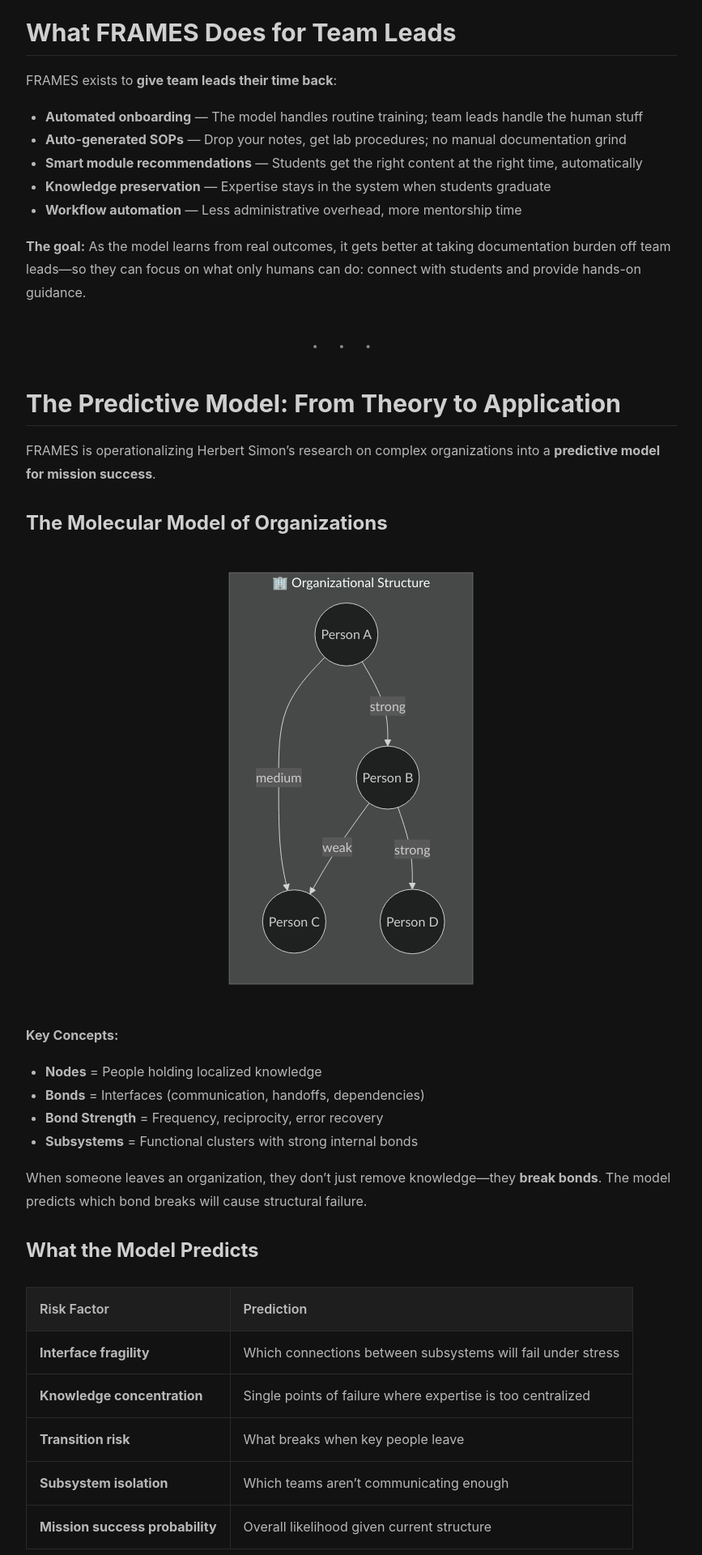
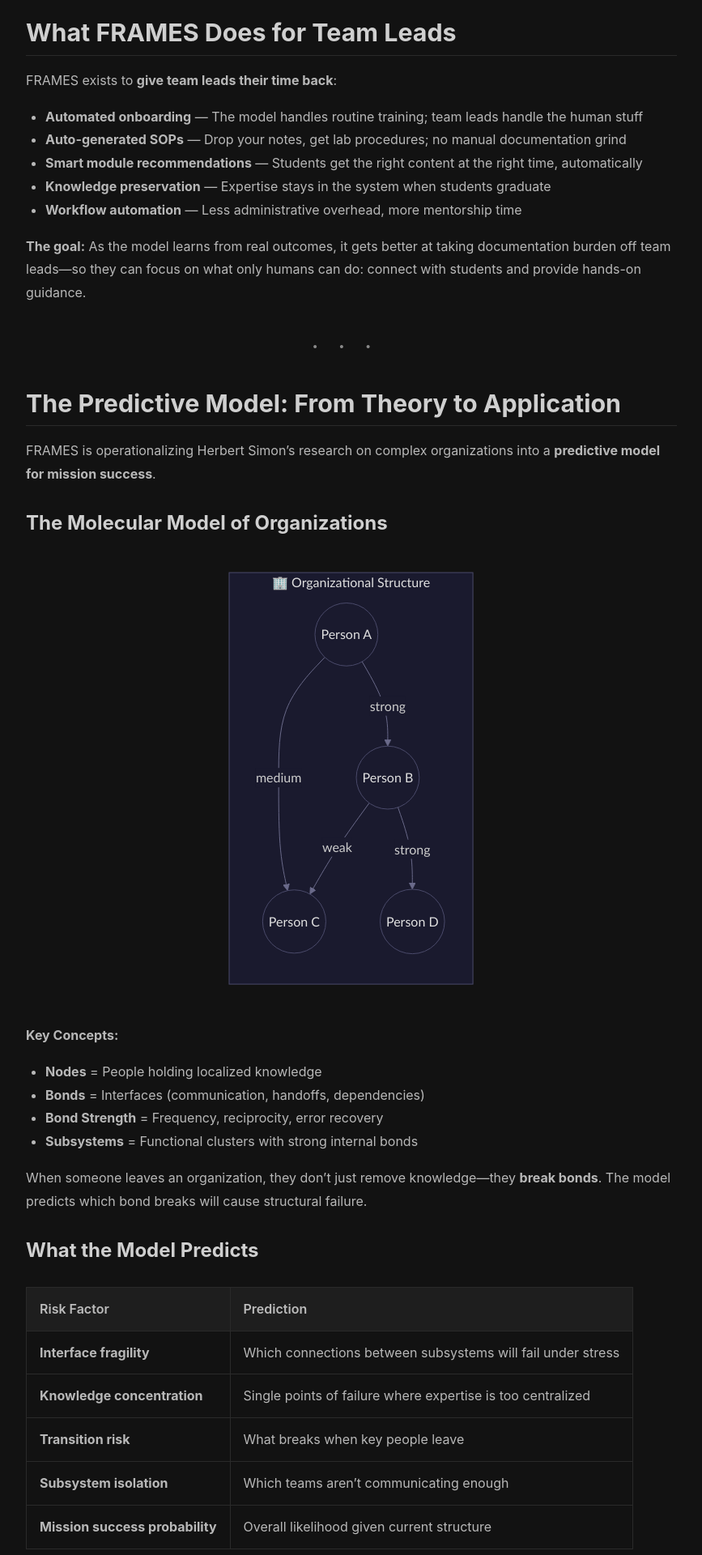
Before and after one commit to Lizo-RoadTown/Portfolio, a Jekyll site: the page built from index.md, in a window 1280 px wide. Shown: the part 2925-4845 px from the top of the page at 81% size, without its empty margins (96-963 px from the left). Built offline with Jekyll 4.4.1, drawn with Linux system fonts in a browser that asks for light colours.

Commit message:
Fix Mermaid diagram colors to match dark theme

```diff
--- a/_config.yml
+++ b/_config.yml
@@ -53,7 +53,7 @@ toc:
 ##############################
 mathjax: true
 mathjax_autoNumber: false
-mermaid: true
+mermaid: false  # Disabled - using custom Mermaid v10 in head/custom.html instead
 chart: false
 
 ## => Paginate
--- a/_includes/head/custom.html
+++ b/_includes/head/custom.html
@@ -8,7 +8,23 @@
       startOnLoad: true,
       theme: 'dark',
       securityLevel: 'loose',
-      flowchart: { useMaxWidth: true, htmlLabels: true }
+      flowchart: { useMaxWidth: true, htmlLabels: true },
+      themeVariables: {
+        primaryColor: '#1a1a2e',
+        primaryTextColor: '#e0e0e0',
+        primaryBorderColor: '#4a4a6a',
+        lineColor: '#6a6a8a',
+        secondaryColor: '#16213e',
+        tertiaryColor: '#0f3460',
+        background: 'transparent',
+        mainBkg: '#1a1a2e',
+        secondBkg: '#16213e',
+        nodeBorder: '#4a4a6a',
+        clusterBkg: '#1a1a2e',
+        clusterBorder: '#4a4a6a',
+        titleColor: '#e0e0e0',
+        edgeLabelBackground: '#1a1a2e'
+      }
     });
     // Find all mermaid code blocks and render them
     document.querySelectorAll('pre code.language-mermaid').forEach(function(el) {
@@ -30,9 +46,29 @@
   .mermaid {
     text-align: center;
     margin: 2rem 0;
+    background: transparent;
   }
   .mermaid svg {
     max-width: 100%;
+    background: transparent;
+  }
+  /* Override mermaid default backgrounds */
+  .mermaid .node rect,
+  .mermaid .node polygon,
+  .mermaid .cluster rect {
+    fill: #1a1a2e !important;
+    stroke: #4a4a6a !important;
+  }
+  .mermaid .nodeLabel,
+  .mermaid .label {
+    color: #e0e0e0 !important;
+    fill: #e0e0e0 !important;
+  }
+  .mermaid .edgePath .path {
+    stroke: #6a6a8a !important;
+  }
+  .mermaid .arrowheadPath {
+    fill: #6a6a8a !important;
   }
 </style>
 
```
